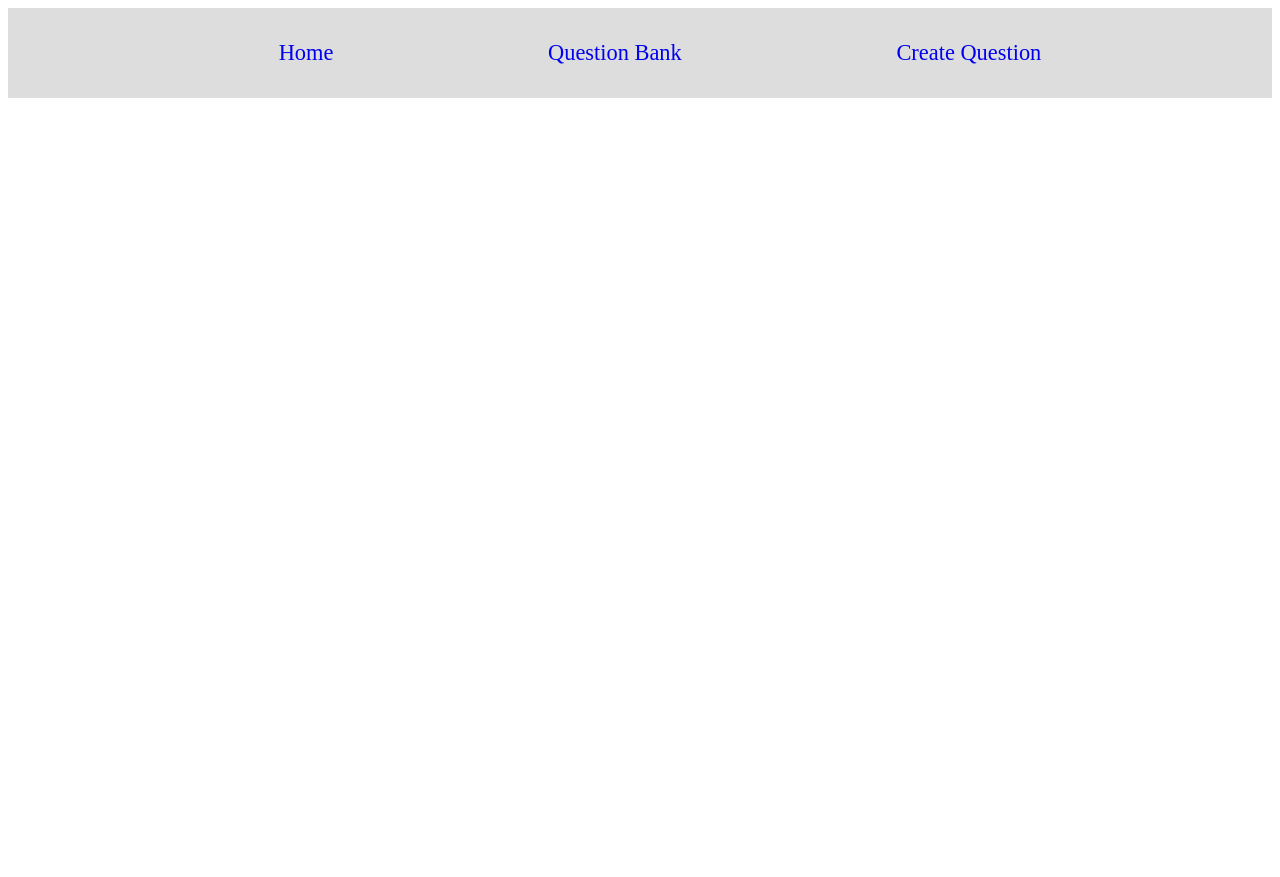
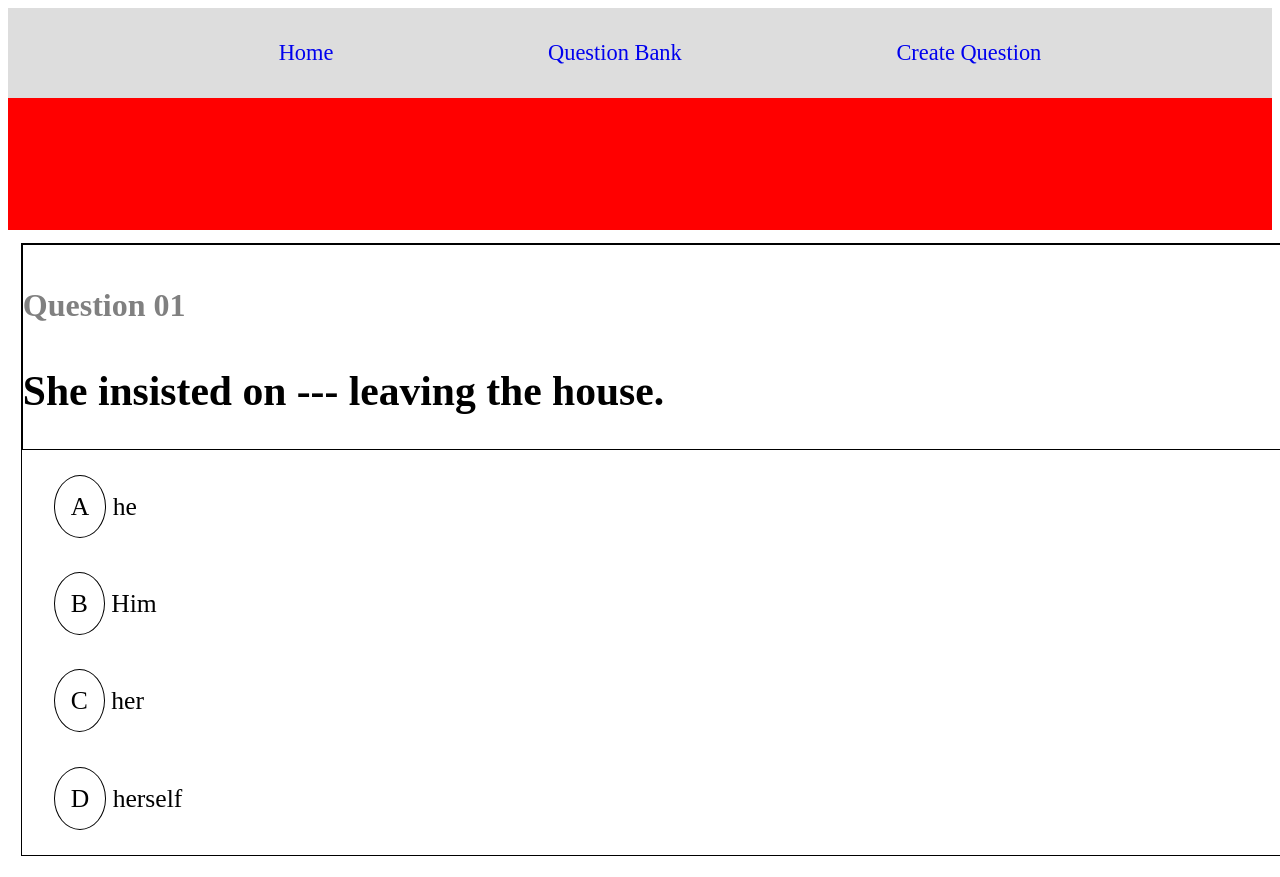
Before and after one commit to Rafi-Sharkar/React_Project, a React (Create React App) app: page /questions in a window 1280 px wide. Before the commit the page ends 800 px from the top, so only its background shows below. Built offline with nearby package versions, Linux system fonts and the light colour scheme.

Commit message:
question card added

```diff
--- a/src/App.js
+++ b/src/App.js
@@ -4,6 +4,7 @@ import Navbar from './Components/Navbar';
 import Home from "./Components/Pages/Home/Home"
 import CreateQuizPage from "./Components/Pages/CreateQuiz/CreateQuizPage"
 import { Routes,Route } from 'react-router-dom';
+import Question from './Components/Pages/Question/Question';
 const App = () => {
     return (
         <>
@@ -12,6 +13,7 @@ const App = () => {
                 <Route path='/' element={<Home/>}/>
                 <Route path='/cqestion' element={<CreateQuizPage/>}/>
                 <Route path='/question' element={<QuizPage/>}/>
+                <Route path='/questions' element={<Question/>}/>
             </Routes>
 
         </>
--- a/src/Components/Pages/Question/Question.js
+++ b/src/Components/Pages/Question/Question.js
@@ -1,7 +1,24 @@
 import React from 'react'
 import styles from "./Question.module.css"
+import Selector from '../QuizPage/QComponents/QJs/Selector'
 export default function Question() {
   return (
-    <div>Question</div>
+    <div>
+        <Selector data={""}/>
+        <div className={styles.questions_div}>
+          <div className={styles.questions_card}>
+            <div className={styles.Question_main}>
+                <h4>Question 01</h4>
+                <h2>She insisted on --- leaving the house.</h2>
+            </div>
+            <div className={styles.answers}>
+                <p><span>A</span> he </p>
+                <p><span>B</span> Him</p>
+                <p><span>C</span> her</p>
+                <p><span>D</span> herself</p>
+            </div>
+          </div>
+        </div>
+    </div>
   )
 }
--- a/src/Components/Pages/Question/Question.module.css
+++ b/src/Components/Pages/Question/Question.module.css
@@ -0,0 +1,31 @@
+.questions_div{
+    width: 100%;
+    padding: 0.8rem;
+}
+.questions_card{
+    border: 1px solid black;
+}
+.Question_main{
+    border: 1px solid black;
+}
+.Question_main h4{
+    font-size: 2rem;
+    color: gray;
+}
+.Question_main h2{
+    font-size:2.6rem;
+}
+.answers{
+    padding: 1rem 2rem;
+    font-size: 1.6rem;
+    display: flex;
+    flex-direction: column;
+    justify-content: flex-start;
+    align-items: flex-start;
+    gap: 1rem;
+}
+.answers span{
+    border: 1px solid #000;
+    padding: 1rem;
+    border-radius: 50%;
+}
```
